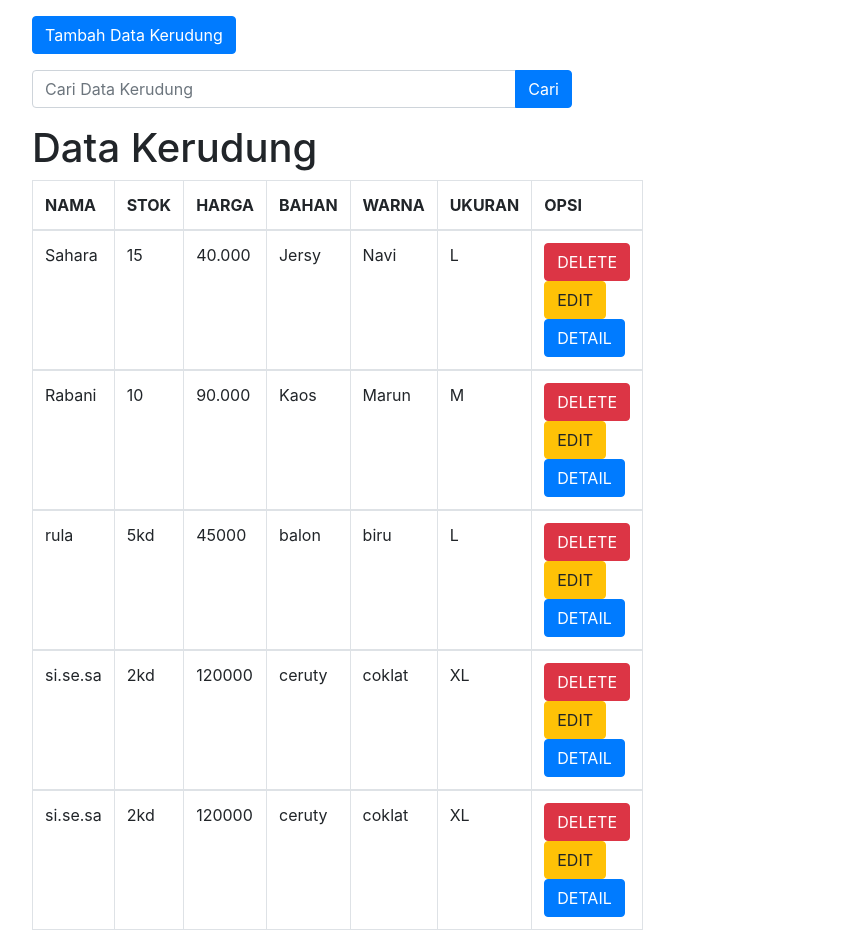
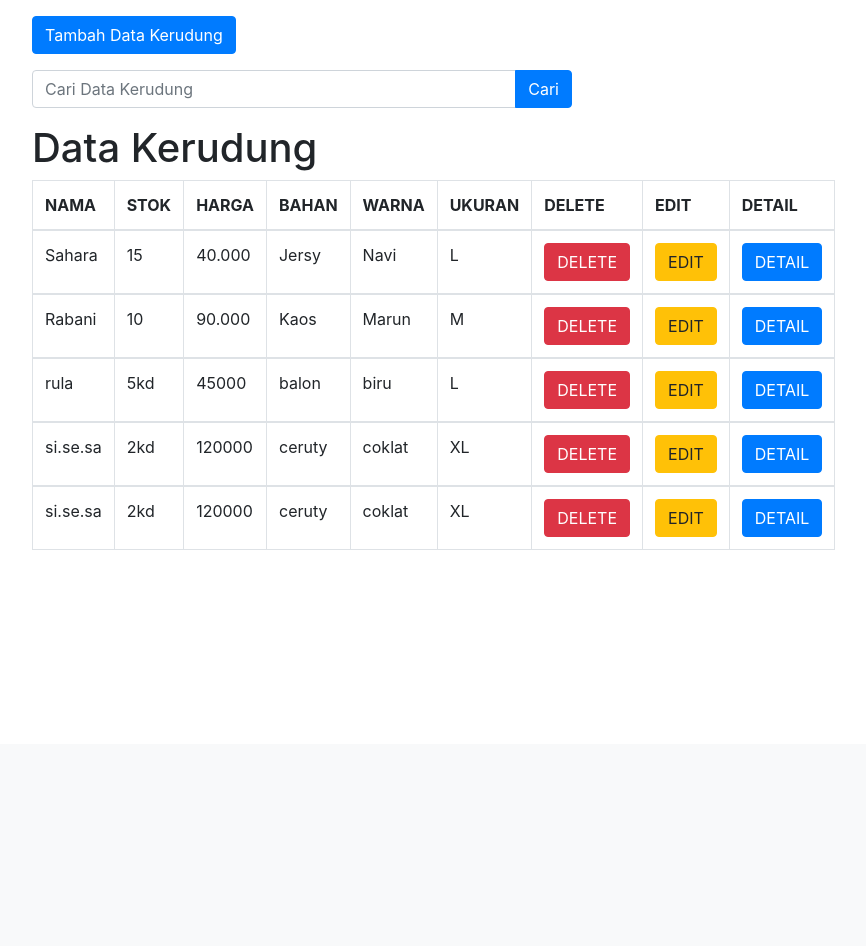
Before and after one commit to evisilvia/ci-app, a CodeIgniter app: page /ci-app/kerudung in a window 1280 px wide. Shown: the part 56-1002 px from the top of the page, without its empty margins (53-919 px from the left). After the commit the page ends 606 px from the top, so only its background shows below. Run offline with CodeIgniter, Linux system fonts and the light colour scheme; data comes from the database, SQL or seed files in the repository.

Commit message:
memperbaiki opsi

```diff
--- a/application/views/kerudung/index.php
+++ b/application/views/kerudung/index.php
@@ -50,7 +50,9 @@
             <th>BAHAN</th>
             <th>WARNA</th>
             <th>UKURAN</th>
-            <th >OPSI</th>
+            <th >DELETE</th>
+            <th>EDIT</th>
+            <th>DETAIL</th>
             </tr>
 
         </thead>
@@ -64,9 +66,9 @@
                <td><?= $mhs['warna']; ?></td>
                <td><?= $mhs['ukuran']; ?></td>
 
-               <td><a href="<?=  base_url(); ?>kerudung/hapus/<?= $mhs['id']; ?>"  class="btn btn-danger" onclick ="return confirm('yakin?')">DELETE</a>
-               <a href="<?= base_url(); ?>kerudung/ubah/<?= $mhs['id'];  ?>" class="btn btn-warning" >EDIT</a>
-               <a href="<?= base_url(); ?>kerudung/detail/<?= $mhs['id'];  ?>" class="btn btn-primary" >DETAIL</a>
+               <td><a href="<?=  base_url(); ?>kerudung/hapus/<?= $mhs['id']; ?>"  class="btn btn-danger" onclick ="return confirm('yakin?')">DELETE</a></td>
+               <td><a href="<?= base_url(); ?>kerudung/ubah/<?= $mhs['id'];  ?>" class="btn btn-warning" >EDIT</a></td>
+               <td><a href="<?= base_url(); ?>kerudung/detail/<?= $mhs['id'];  ?>" class="btn btn-primary" >DETAIL</a>
              </td>
 
 
```
